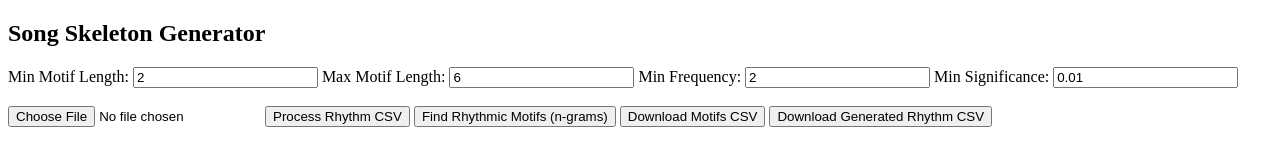
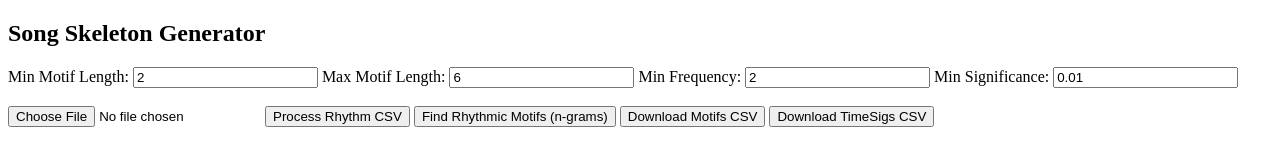
Before and after one commit to stonedninjagoat/coolestBikesEver, a plain HTML site: page index.html in a window 1280 px wide. Drawn offline with Linux system fonts and the light colour scheme.

Commit message:
Update index.html

```diff
--- a/index.html
+++ b/index.html
@@ -16,7 +16,7 @@
   <button onclick="analyzeTimeSignatures()">Process Rhythm CSV</button>
   <button onclick="findTimeSigMotifs()">Find Rhythmic Motifs (n-grams)</button>
   <button onclick="downloadTimeSigMotifsCSV()">Download Motifs CSV</button>
-  <button onclick="downloadTimeSigSequenceCSV()">Download Generated Rhythm CSV</button>
+  <button onclick="downloadTimeSigSequenceCSV()">Download TimeSigs CSV</button>
 
   <pre id="output"></pre>
 
```
